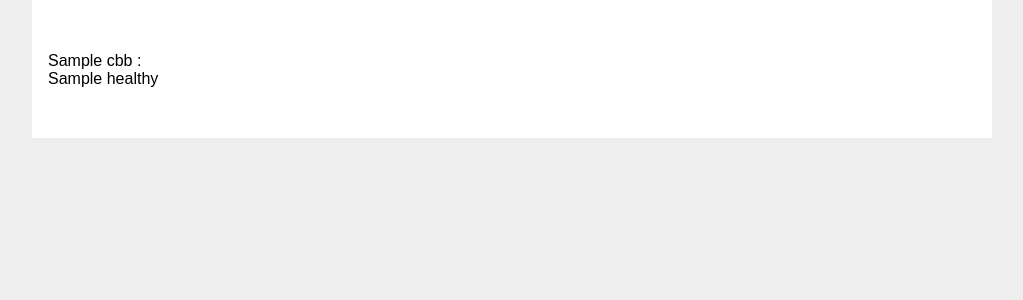
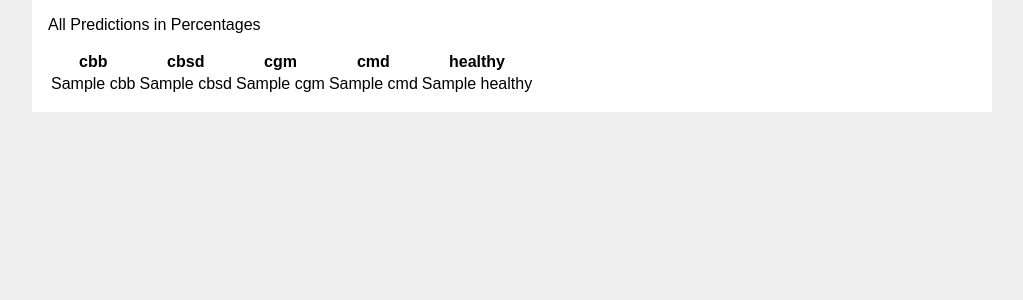
Before and after one commit to ambarishg/cassava-disease-detection, a Flask app: template flaskr/templates/predictions/allitems.html in a window 1280 px wide. Shown: the part 93-393 px from the top of the page, without its empty margins (128-1151 px from the left). Run offline with Flask 2, Linux system fonts and the light colour scheme; the template is opened without the code that fills it: most values are stand-ins (such as "Sample title", 1, 10 or a date in 2020).

Commit message:
iterating prediction items in table

```diff
--- a/flaskr/templates/predictions/allitems.html
+++ b/flaskr/templates/predictions/allitems.html
@@ -8,17 +8,26 @@
 {% endblock %}
 
 {% block content %}
+<p>
+  All Predictions in Percentages
+</p>
+<table>
+
+    <th>cbb</th>
+    <th>cbsd</th>
+    <th>cgm</th>
+    <th>cmd</th>
+    <th>healthy</th>
 
 {% for prediction in allitems %}
-    <article class="post">
+     <tr class="body">
+          <td>{{ prediction["cbb"]}} </td>
+          <td>{{ prediction["cbsd"]}} </td>
+          <td>{{ prediction["cgm"]}} </td>
+          <td>{{ prediction["cmd"]}} </td>
+          <td>{{ prediction["healthy"]}}<td>
+     </tr>
 
-      <p class="body">
-
-        {{ prediction["cbb"]}}  :
-        {{ prediction["healthy"]}}
-
-      </p>
-    </article>
 {% endfor %}
-
+</table>
 {% endblock %}
```
